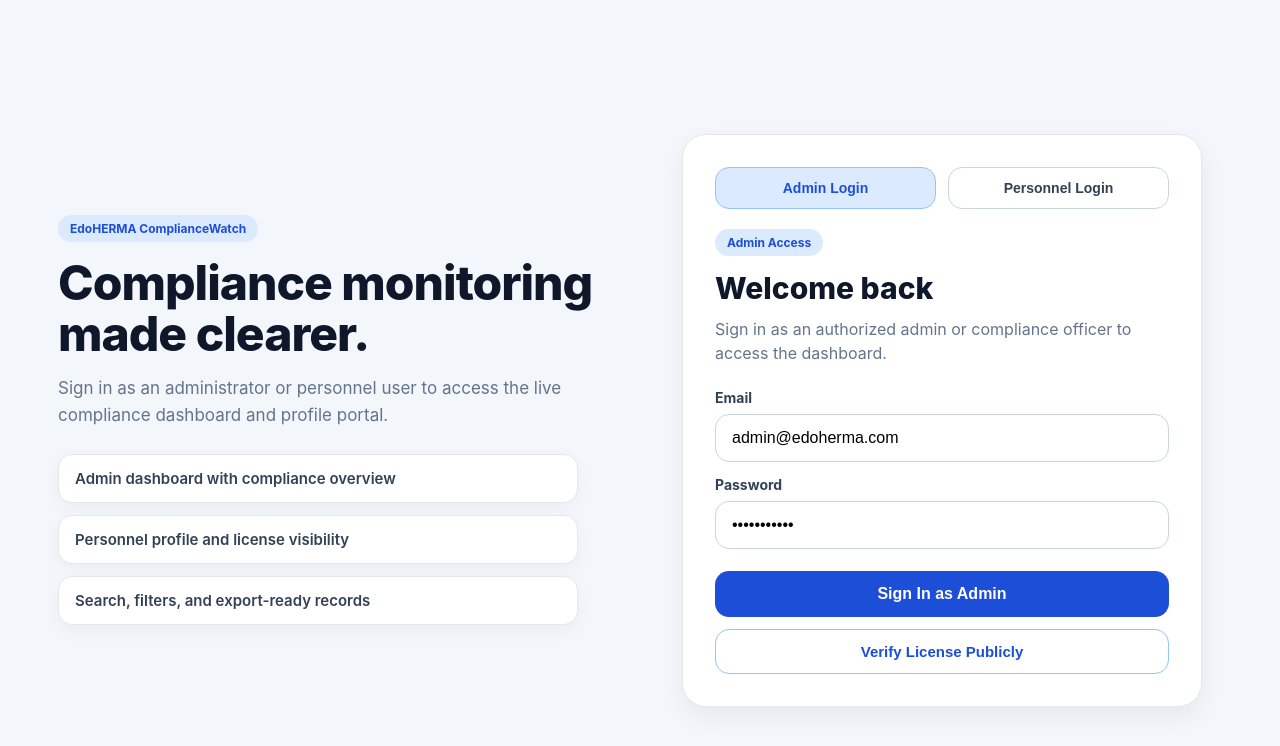
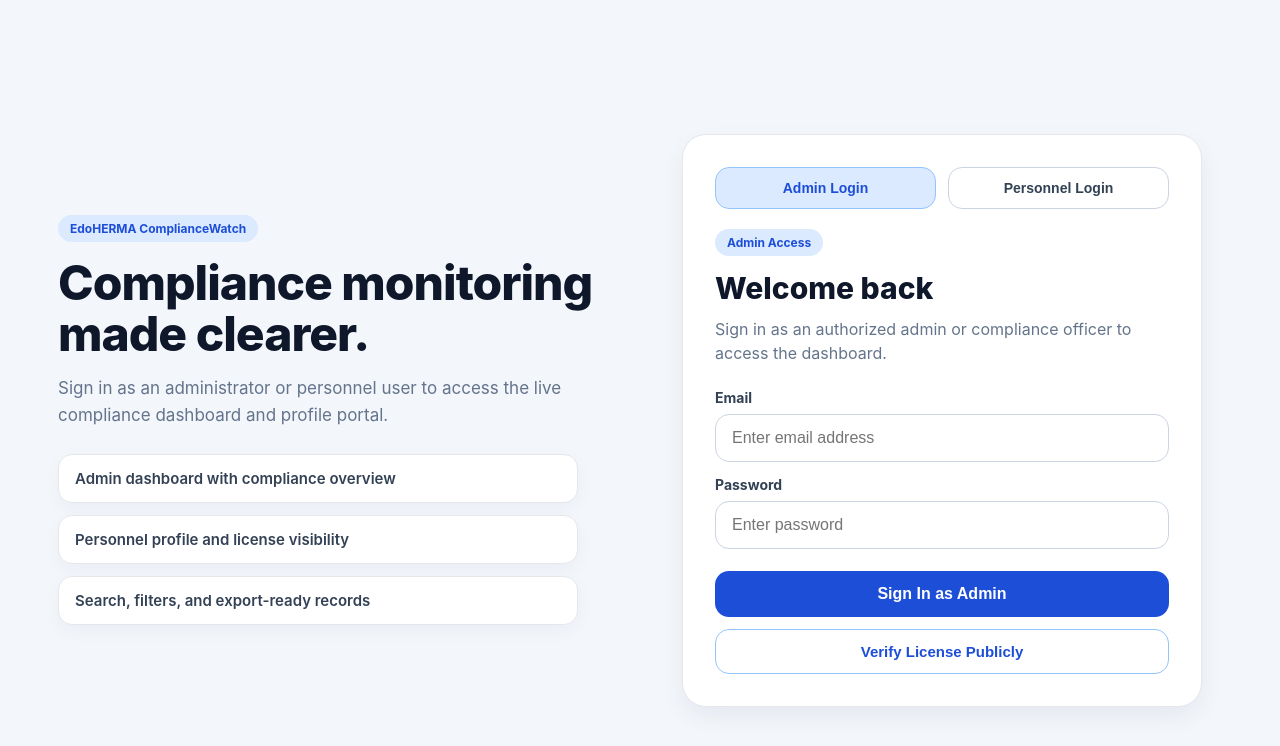
Before and after one commit to ojoamaa/edoherma-compliancewatch, a React (Vite) app in the folder edoherma-frontend/: page / in a window 1280 px wide. Shown: the top 746 px of the page. Built offline with nearby package versions, Linux system fonts and the light colour scheme; no server answers.

Commit message:
Harden environment variables and remove default credentials

```diff
--- a/edoherma-frontend/src/LoginPage.jsx
+++ b/edoherma-frontend/src/LoginPage.jsx
@@ -14,13 +14,13 @@ const theme = {
 };
 
 const DEFAULT_ADMIN = {
-    email: "admin@edoherma.com",
-    password: "Admin@12345",
+    email: "",
+    password: "",
 };
 
 const DEFAULT_PERSONNEL = {
-    email: "osagie@edoherma.com",
-    password: "password123",
+    email: "",
+    password: "",
 };
 export default function LoginPage({ onLoginSuccess, onOpenVerify }) {
     const [loginType, setLoginType] = useState("admin");
```
